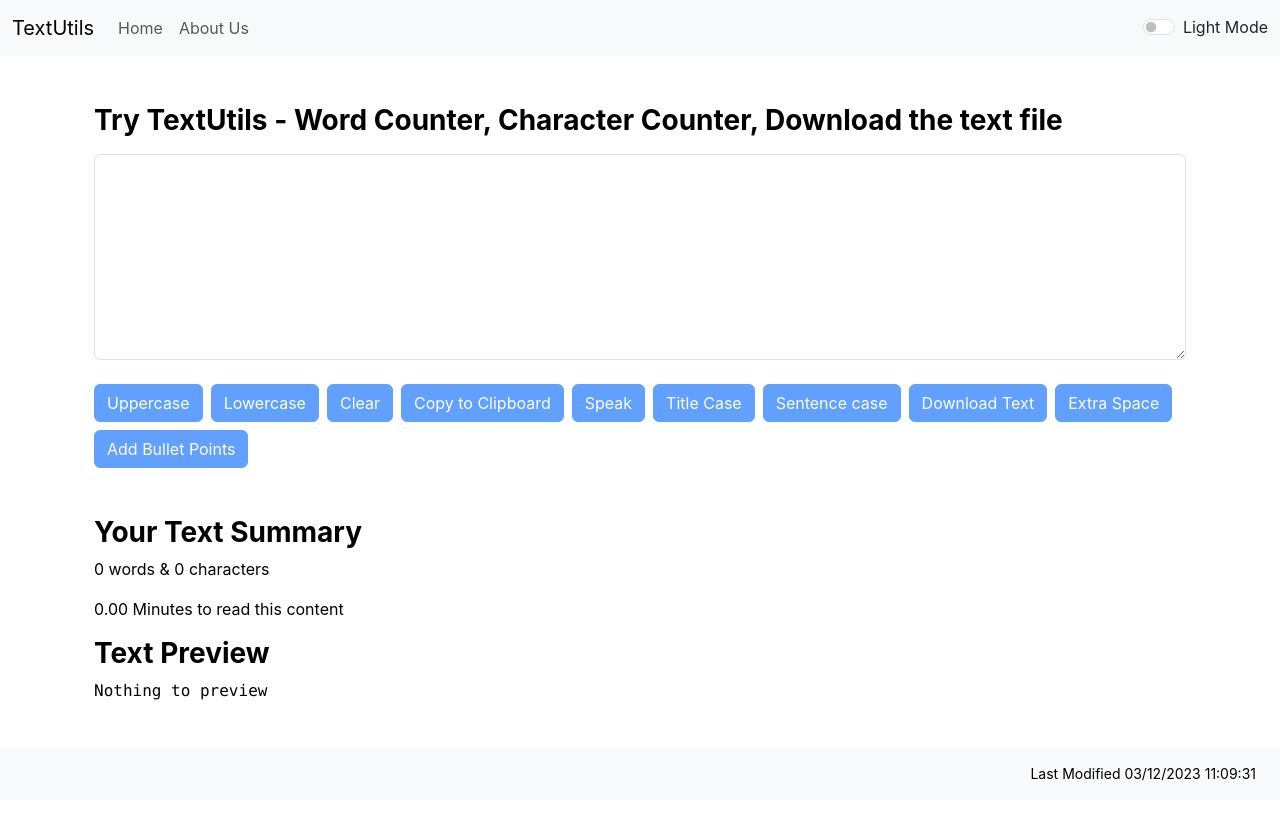
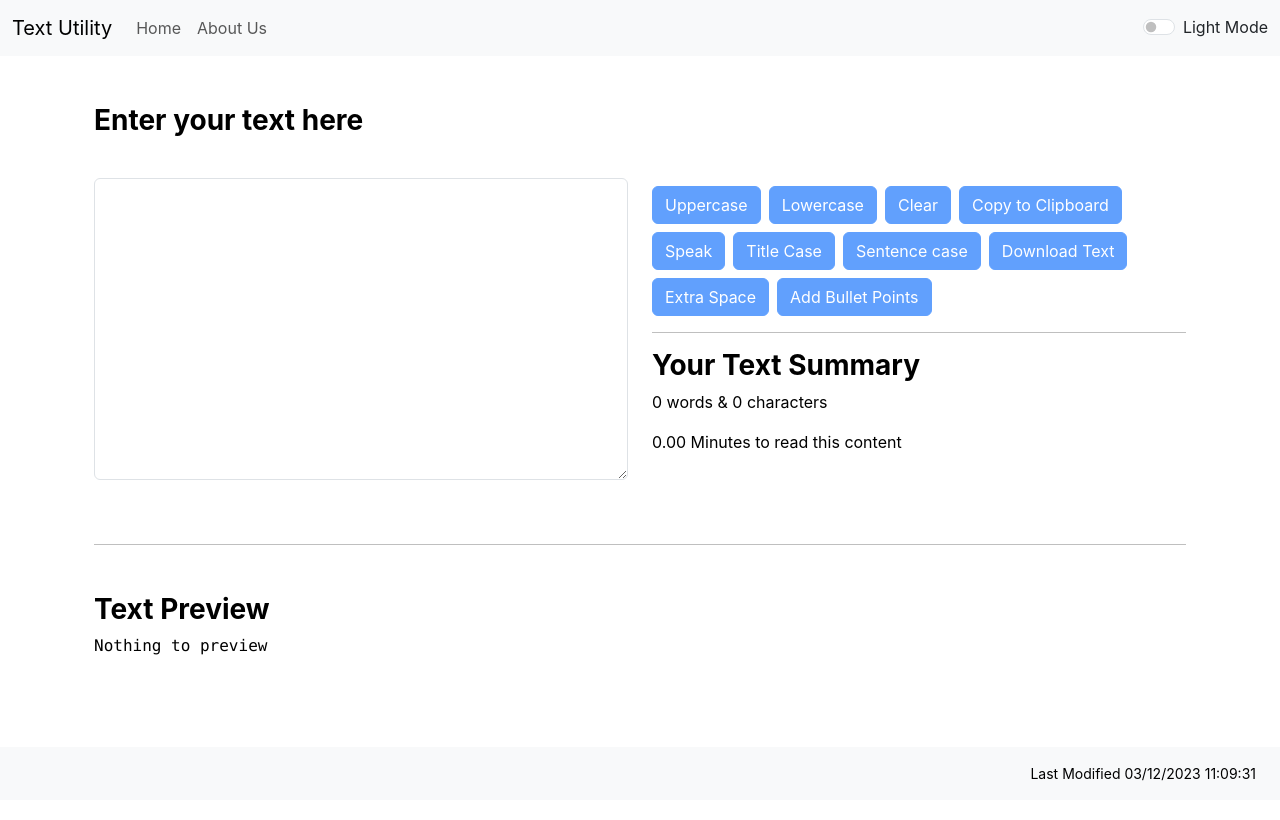
Before and after one commit to keerankb/react-textutils-demo, a React (Create React App) app: page / in a window 1280 px wide. Shown: the top 820 px of the page. Built offline with nearby package versions, Linux system fonts and the light colour scheme.

Commit message:
UI updates

```diff
--- a/src/App.js
+++ b/src/App.js
@@ -47,12 +47,12 @@ function App() {
   return (
     <>
     <Router>
-      <Navbar title="TextUtils" menuOne="Home" menuTwo="About Us" mode={mode} toggleMode={toggleMode}/>
+      <Navbar title="Text Utility" menuOne="Home" menuTwo="About Us" mode={mode} toggleMode={toggleMode}/>
       <div className="container mb-5 pb-5">
         <Alerts alert={alert}/>
         <Routes>
             <Route exact path="/about" element={<About mode={mode}/>} />
-            <Route exact path="/" element={<TextForm heading="Try TextUtils - Word Counter, Character Counter, Download the text file" showAlert={showAlert} mode={mode}/>} />
+            <Route exact path="/" element={<TextForm heading="Enter your text here" showAlert={showAlert} mode={mode}/>} />
         </Routes>
       </div>
     </Router>
--- a/src/components/Navbar.js
+++ b/src/components/Navbar.js
@@ -48,7 +48,7 @@ export default function Navbar(props) {
                     </li>
                 </ul>
                 <div className="form-check form-switch">
-                    <input className="form-check-input" onClick={props.toggleMode} type="checkbox" id="flexSwitchCheckDefault" />
+                    <input className="form-check-input" onClick={props.toggleMode} type="checkbox" id="flexSwitchCheckDefault" style={{ boxShadow: 'none' }} />
                     <label className={`form-check-label text-${props.mode === 'dark'?'light':'dark'}`} htmlFor="flexSwitchCheckDefault">{props.mode === 'dark'?'Dark':'Light'} Mode</label>
                 </div>
             </div>
--- a/src/components/TextForm.js
+++ b/src/components/TextForm.js
@@ -128,9 +128,14 @@ export default function TextForm(props) {
         <div className="container" style={{color : props.mode==='light'?'black':'white', backgroundColor: props.mode==='light'?'white':'#3B3B3B'}}>
             <div className="my-5">
                 <h3><b>{props.heading}</b></h3>
+                <div className='row mt-4'>
+                    <div className='col-12 col-lg-6'>
                         <div className="my-3">
-                    <textarea style={{color : props.mode==='light'?'black':'white', backgroundColor: props.mode==='light'?'white':'#3B3B3B'}} className="form-control" value={text} onChange={handleOnChange} id="myBox" rows="8"></textarea>
+                            <textarea style={{color : props.mode==='light'?'black':'white', backgroundColor: props.mode==='light'?'white':'#3B3B3B'}} className="form-control" value={text} onChange={handleOnChange} id="myBox" rows="12"></textarea>
                         </div>
+                    </div>
+                    {/* <hr /> */}
+                    <div className='col-12 col-lg-6 my-3'>
                         <button disabled={text.length===0} className="btn btn-primary me-2 mt-2" onClick={handleUpperCase}>Uppercase</button>
                         <button disabled={text.length===0} className="btn btn-primary me-2 mt-2" onClick={handleLowerCase}>Lowercase</button>
                         <button disabled={text.length===0} className="btn btn-primary me-2 mt-2" onClick={handleClear}>Clear</button>
@@ -141,11 +146,8 @@ export default function TextForm(props) {
                         <button disabled={text.length===0} className="btn btn-primary me-2 mt-2" onClick={handleDownloadFile}>Download Text</button>
                         <button disabled={text.length===0} className="btn btn-primary me-2 mt-2" onClick={handleExtraSpaces}>Extra Space</button>
                         <button disabled={text.length===0} className="btn btn-primary me-2 mt-2" onClick={handleAddingBulletPoints}>Add Bullet Points</button>
-
-
-            </div>
-        </div>
-        <div className="container mb-5 pb-3" style={{color : props.mode==='light'?'black':'white', backgroundColor: props.mode==='light'?'white':'#3B3B3B'}}>
+                        <br/>
+                        <hr/>
                         <h3><b>Your Text Summary</b></h3>
                         {/* <p>{text.split(" ").length} words & {text.length} characters</p> */}
                         {/* <p>{text.replace(/ /g, "").length} words & {text.length} characters</p> */}
@@ -153,6 +155,12 @@ export default function TextForm(props) {
                         {/* <p>{countWords(text)} words & {text.length} characters</p> */}
                         <p>{text.split(/\s+/).filter((element)=>{return element.length!==0}).length} words & {text.length} characters</p>
                         <p>{(0.008 * text.split(" ").filter((element)=>{return element.length!==0}).length).toFixed(2)} Minutes to read this content</p>
+                    </div>
+                </div>
+            </div>
+        </div>
+        <div className="container mb-5 pb-3" style={{color : props.mode==='light'?'black':'white', backgroundColor: props.mode==='light'?'white':'#3B3B3B'}}>
+            <hr className='my-5' />
             <h3><b>Text Preview</b></h3>
             <p className="font-monospace text-justify" style={{ textAlign: 'justify' }}>{text.length>0?text:'Nothing to preview'}</p>
             <footer style={{color : props.mode==='light'?'black':'white', backgroundColor: props.mode==='light'?'#F8F9FA':'#212529', right: 0, bottom: 0, zIndex: 1 }} className="text-end position-fixed w-100 pt-3">
```
Lines whose indentation alone changed are shown as unchanged.
